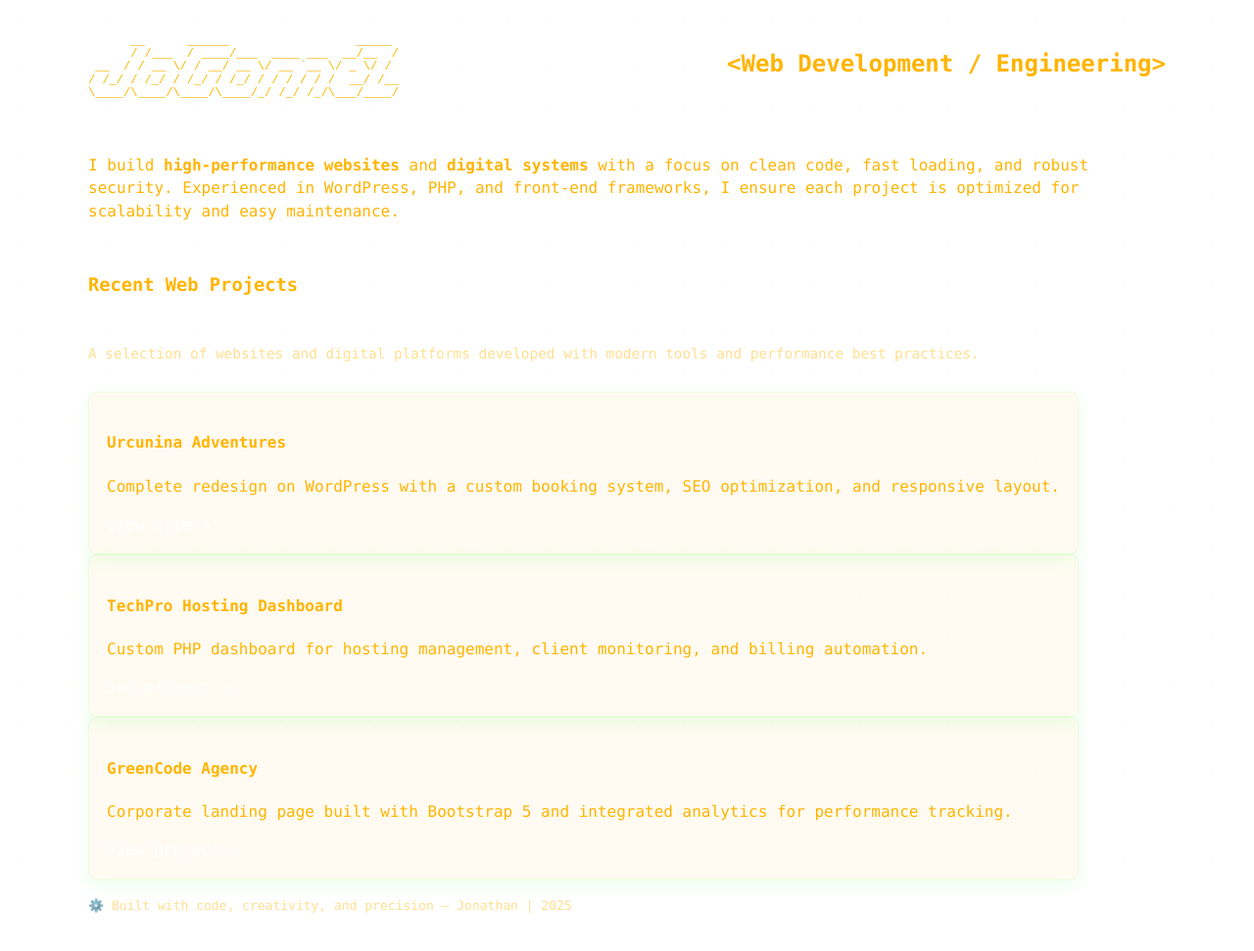
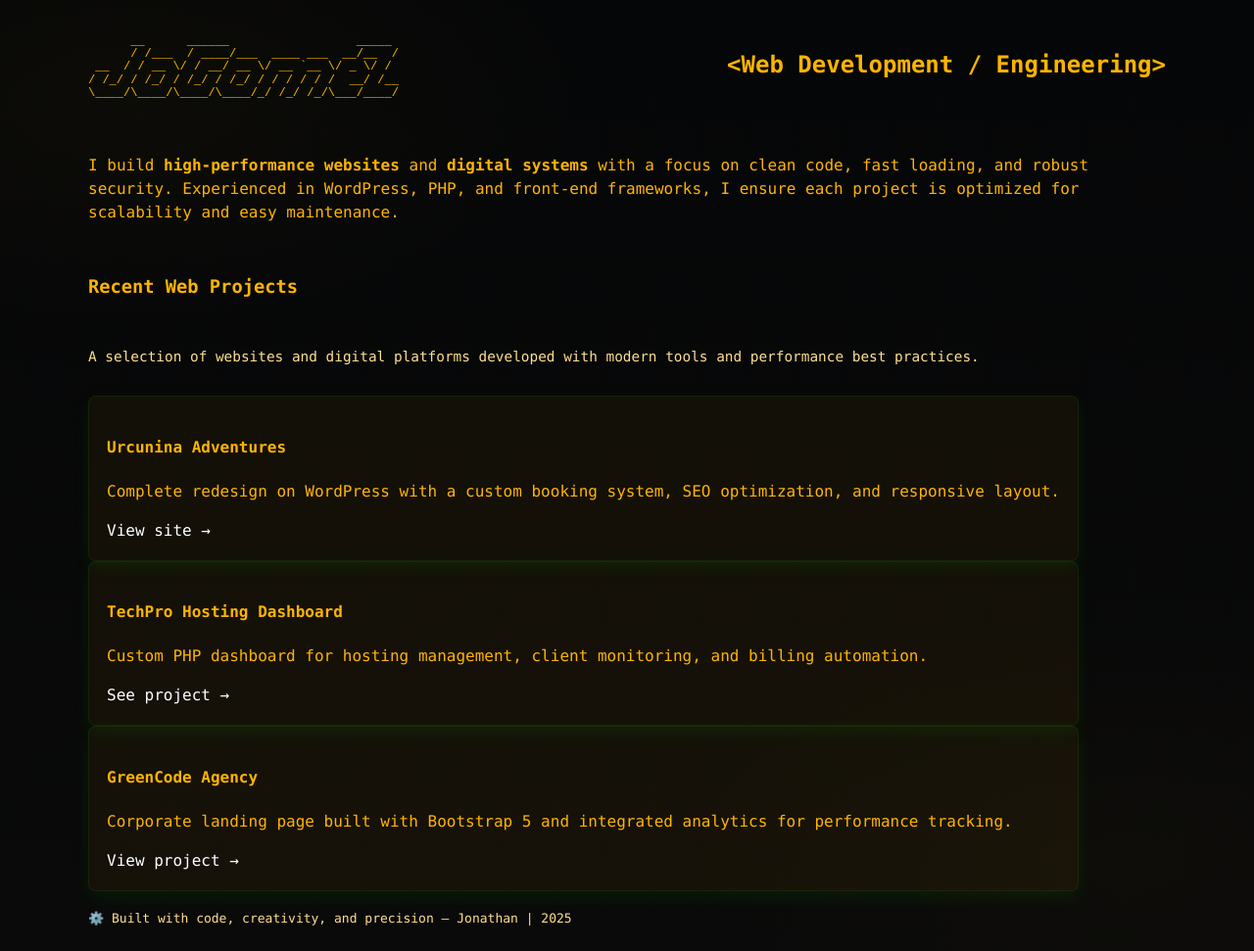
Before and after one commit to jonathang88/jonathangomez.qzz.io, a PHP site: page /web in a window 1280 px wide. Shown: the whole page at 98% size. Before the commit the page ends 932 px from the top, so only its background shows below. Run offline with PHP 8.4, Linux system fonts and the light colour scheme.

Commit message:
Update theme-web.css

```diff
--- a/css/theme-web.css
+++ b/css/theme-web.css
@@ -3,13 +3,18 @@
   --accent-dim: #cc9000;
   --bg: #050607;
   --card: rgba(255, 180, 0, 0.05);
-  --muted: #ffdf91;
+  --muted: #ffdf91;        /* Texto secundario claro */
   --maxw: 1100px;
   font-family: 'Inter', sans-serif;
 }
 
 body {
-  background: linear-gradient(180deg, #0a0a0a 0%, #111111 100%);
-  background-image: radial-gradient(rgba(255, 180, 0, 0.04) 1px, transparent 1px);
-  background-size: 45px 45px;
-}
+
+  background:
+    radial-gradient(800px 400px at 10% 10%, rgba(255, 180, 0, 0.03), transparent 60%),
+    radial-gradient(800px 400px at 90% 90%, rgba(255, 180, 0, 0.02), transparent 60%),
+    linear-gradient(180deg, #050607 0%, #0a0a0a 100%);
+  color: var(--accent);
+  margin: 0;
+  padding: 24px;
+  line-height: 1.5;
```
